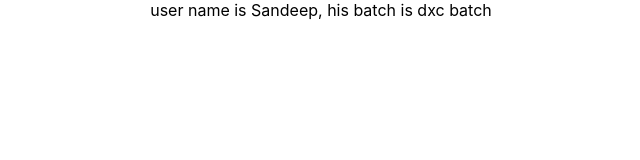
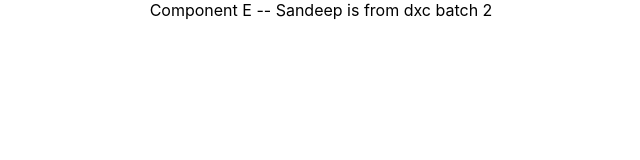
Before and after one commit to Sandeep5080/dxcreactjs, a React (Create React App) app: page / in a window 1280 px wide. Shown: the top 160 px of the page, without its empty margins (319-959 px from the left). Built offline with nearby package versions, Linux system fonts and the light colour scheme.

Commit message:
useContext hook to pass the data around

```diff
--- a/src/App.js
+++ b/src/App.js
@@ -46,7 +46,7 @@
     <div className="App">
 
       <UserContext.Provider value={'Sandeep'} >
-        <BatchContext.Provider value={'dxc batch '}>
+        <BatchContext.Provider value={'dxc batch 2 '}>
           <ComponentA />
         </BatchContext.Provider>
       </UserContext.Provider>
--- a/src/components/contexthook/ComponentB.js
+++ b/src/components/contexthook/ComponentB.js
@@ -1,10 +1,11 @@
 import React from 'react'
-import ComponentC from './ComponentC'
+
+import ComponentE from './ComponentE'
 
 function ComponentB() {
     return (
         <div>
-             <ComponentC/>
+             <ComponentE/>
         </div>
     )
 }
--- /dev/null
+++ b/src/components/contexthook/ComponentE.js
@@ -0,0 +1,15 @@
+import React, {useContext} from 'react'
+import { UserContext,BatchContext } from '../../App'
+function ComponentE() {
+    const user = useContext(UserContext)
+    const batch = useContext(BatchContext)
+
+    return (
+        <div>
+           Component E -- {user} is from  {batch}
+        </div>
+    )
+}
+
+
+export default ComponentE
```
